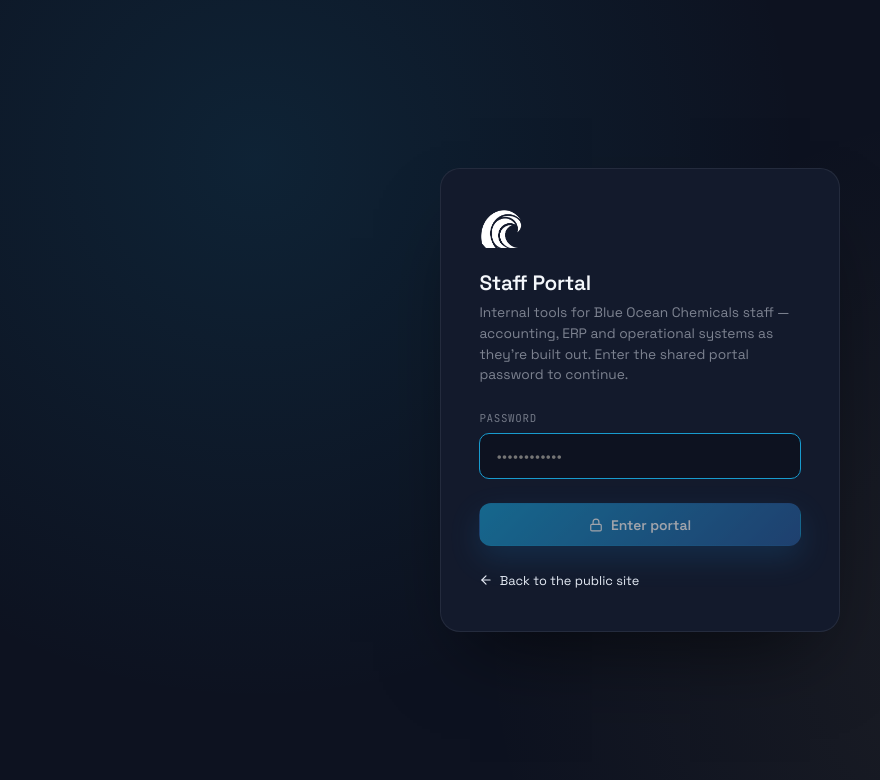
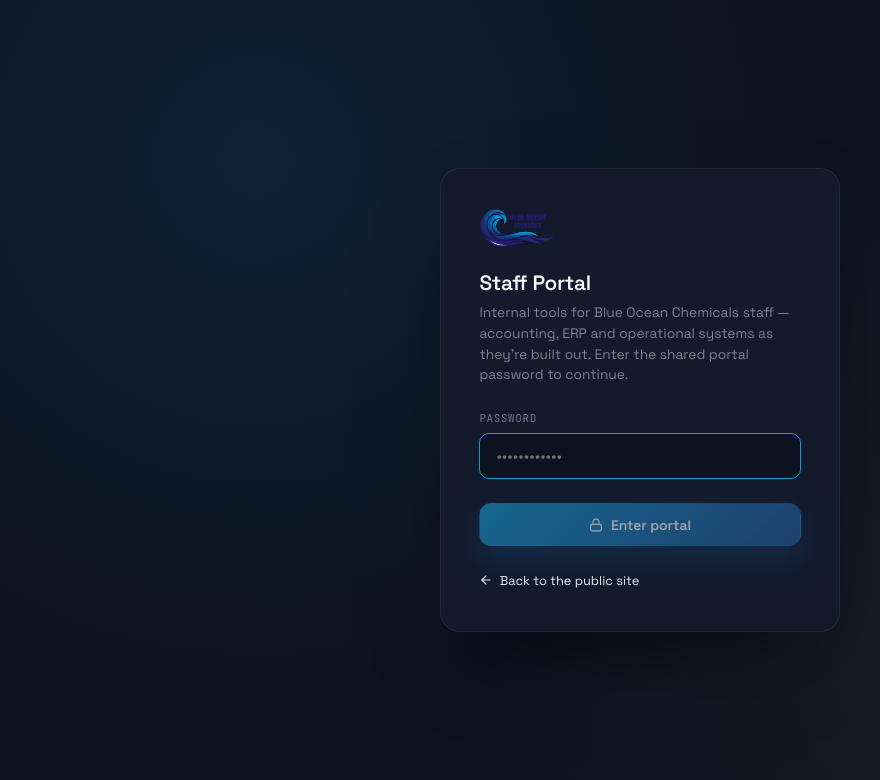
Before and after one commit to 83Gh0st/Blueocean-, a Next.js app: page /internal/login in a window 1280 px wide. Shown: the top 780 px of the page, without its empty margins (0-880 px from the left). Built offline with nearby package versions, Linux system fonts and the light colour scheme.

Commit message:
logo update

```diff
--- a/components/Logo.tsx
+++ b/components/Logo.tsx
@@ -10,8 +10,8 @@
 }
 
 const ICON_SRC = {
-  color: "/brand/logo-icon-color.svg",
-  white: "/brand/logo-icon-white.png",
+  color: "/brand/logo-color.svg",
+  white: "/brand/logo-color.svg",
 };
 
 /**
```
